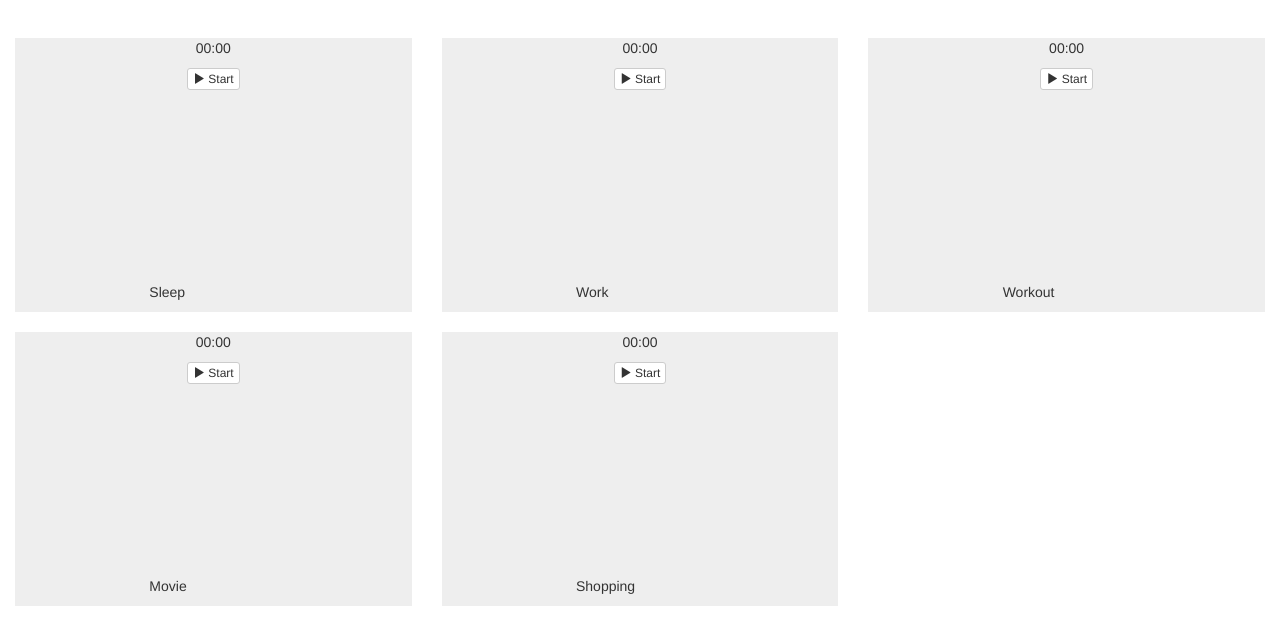
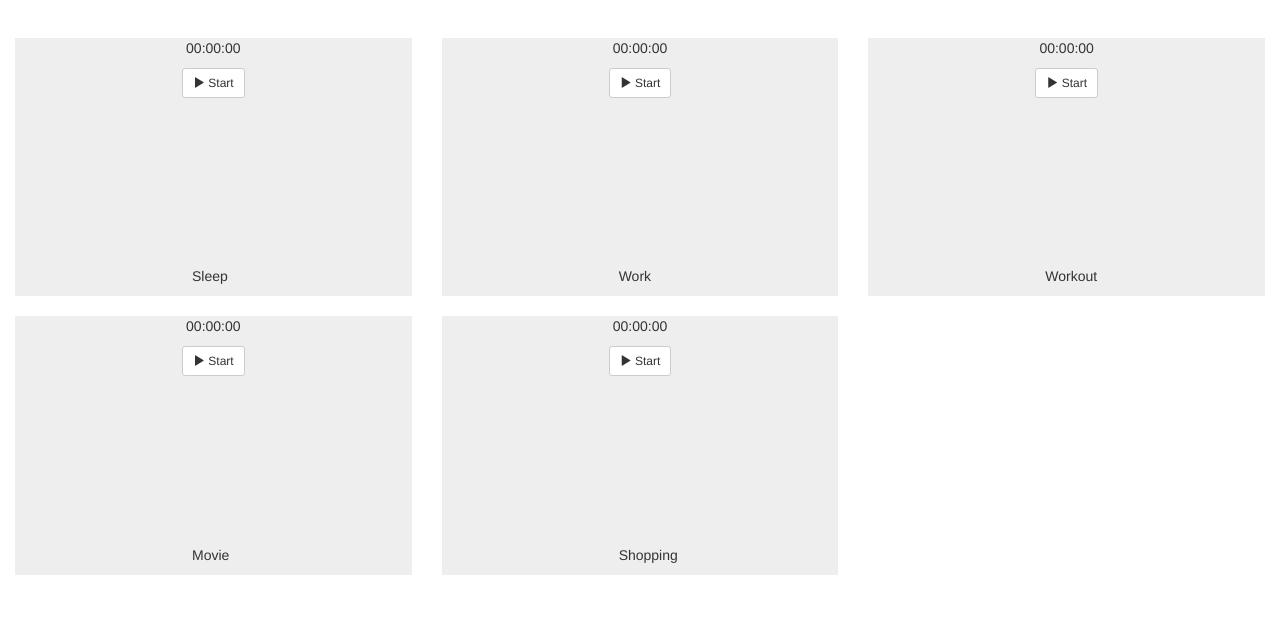
Before and after one commit to MartinGao/GoTimer, a website: page public/index.html in a window 1280 px wide. Shown: the part 54-698 px from the top of the page. Drawn offline with nearby package versions, Linux system fonts and the light colour scheme; files that its build step writes are made by us from their sources.

Commit message:
make timer work

```diff
--- a/public/index.html
+++ b/public/index.html
@@ -6,6 +6,7 @@
   {% include "htmlHead.html" %}
 
 </head>
+
 
 <body>
 
@@ -16,16 +17,16 @@
 
     <div class="col-xs-12">
 
-      <div class="col-xs-4">
+      <div class="col-xs-6 col-sm-4">
         <div class="activityIconContainer">
 
-          <p class="timer col-xs-12">
-            00:00
+          <p id="sleep" class="timer col-xs-12">
+            00:00:00
           </p>
 
 
 
-          <button type="button" class="btn btn-default btn-xs middle">
+          <button type="button" class="btn btn-default btn-sm middle timer-button" onclick="startTimer(this)">
             <span class="glyphicon glyphicon-play" aria-hidden="true"></span> Start
           </button>
 
@@ -36,16 +37,16 @@
         </div>
       </div>
 
-      <div class="col-xs-4">
+      <div class="col-xs-6 col-sm-4">
         <div class="activityIconContainer">
 
           <p class="timer col-xs-12">
-            00:00
+            00:00:00
           </p>
 
 
 
-          <button type="button" class="btn btn-default btn-xs middle">
+          <button type="button" class="btn btn-default btn-sm middle timer-button" onclick="startTimer(this)">
             <span class="glyphicon glyphicon-play" aria-hidden="true"></span> Start
           </button>
 
@@ -56,16 +57,16 @@
         </div>
       </div>
 
-      <div class="col-xs-4">
+      <div class="col-xs-6 col-sm-4">
         <div class="activityIconContainer">
 
           <p class="timer col-xs-12">
-            00:00
+            00:00:00
           </p>
 
 
 
-          <button type="button" class="btn btn-default btn-xs middle">
+          <button type="button" class="btn btn-default btn-sm middle timer-button" onclick="startTimer(this)">
             <span class="glyphicon glyphicon-play" aria-hidden="true"></span> Start
           </button>
 
@@ -76,16 +77,16 @@
         </div>
       </div>
 
-      <div class="col-xs-4">
+      <div class="col-xs-6 col-sm-4">
         <div class="activityIconContainer">
 
           <p class="timer col-xs-12">
-            00:00
+            00:00:00
           </p>
 
 
 
-          <button type="button" class="btn btn-default btn-xs middle">
+          <button type="button" class="btn btn-default btn-sm middle timer-button" onclick="startTimer(this)">
             <span class="glyphicon glyphicon-play" aria-hidden="true"></span> Start
           </button>
 
@@ -96,16 +97,16 @@
         </div>
       </div>
 
-      <div class="col-xs-4">
+      <div class="col-xs-6 col-sm-4">
         <div class="activityIconContainer">
 
           <p class="timer col-xs-12">
-            00:00
+            00:00:00
           </p>
 
 
 
-          <button type="button" class="btn btn-default btn-xs middle">
+          <button type="button" class="btn btn-default btn-sm middle timer-button" onclick="startTimer(this)">
             <span class="glyphicon glyphicon-play" aria-hidden="true"></span> Start
           </button>
 
@@ -125,6 +126,8 @@
 
 
 </body>
+<script src="https://code.jquery.com/jquery.js"></script>
+<script src="src/js/index.js"></script>
 
 <script>
 
--- a/src/css/card.css
+++ b/src/css/card.css
@@ -1,24 +1,24 @@
 .activityIconContainer {
   width: 100%;
-  padding-bottom: 56%;
-  margin-top : 20px;
+  padding-bottom: 50%;
+  margin-top: 20px;
   background-color: #eee;
     /*background:gold; /** <-- For the demo **/*/
 }
 
-.timer{
-  text-align:  center;
+.timer {
+  text-align: center;
 }
 
-.activityName{
-  text-align:  center;
+.activityName {
+  text-align: center;
   position: absolute;
-bottom: 0;
-left: 35%;
+  bottom: 0;
+  left: 45%;
 }
 
-.middle{
+.middle {
   margin-left: auto;
   margin-right: auto;
-  display : block
+  display: block
 }
--- /dev/null
+++ b/src/js/index.js
@@ -0,0 +1,30 @@
+var timers = Array.apply(null, Array(5));
+
+function startTimer(element) {
+  if (element.innerText.match(/Start/)) {
+    element.innerHTML = "<span class='glyphicon glyphicon-stop' aria-hidden='true'></span> Stop";
+  } else {
+    var buttonIndex = jQuery(element).index('.timer-button');
+    clearTimeout(timers[buttonIndex]);
+    element.innerHTML = "<span class='glyphicon glyphicon-play' aria-hidden='true'></span> Start";
+    return;
+  }
+
+  var timerElement = jQuery(element).prev('.timer')[0];
+  timerElement.innerHTML = '00:00:00';
+  var timerIndex = jQuery(timerElement).index('.timer');
+
+  countUp({start: new Date(), element: timerElement, timerIndex: timerIndex});
+}
+
+function countUp(timer) {
+
+  var diff = new Date() - timer.start;
+  var hours = Math.floor(diff / (60*60*1000));
+  var mins = Math.floor(diff % (60*60*1000) / (60*1000));
+  var secs = Math.floor(diff % (60*60*1000) % (60*1000) / 1000);
+
+  timer.element.innerHTML = ('0'+hours).slice(-2) + ':' + ('0'+mins).slice(-2) + ':' + ('0'+secs).slice(-2);
+
+  timers[timer.timerIndex] = setTimeout(function() { countUp(timer); }, 1000);
+}
```
